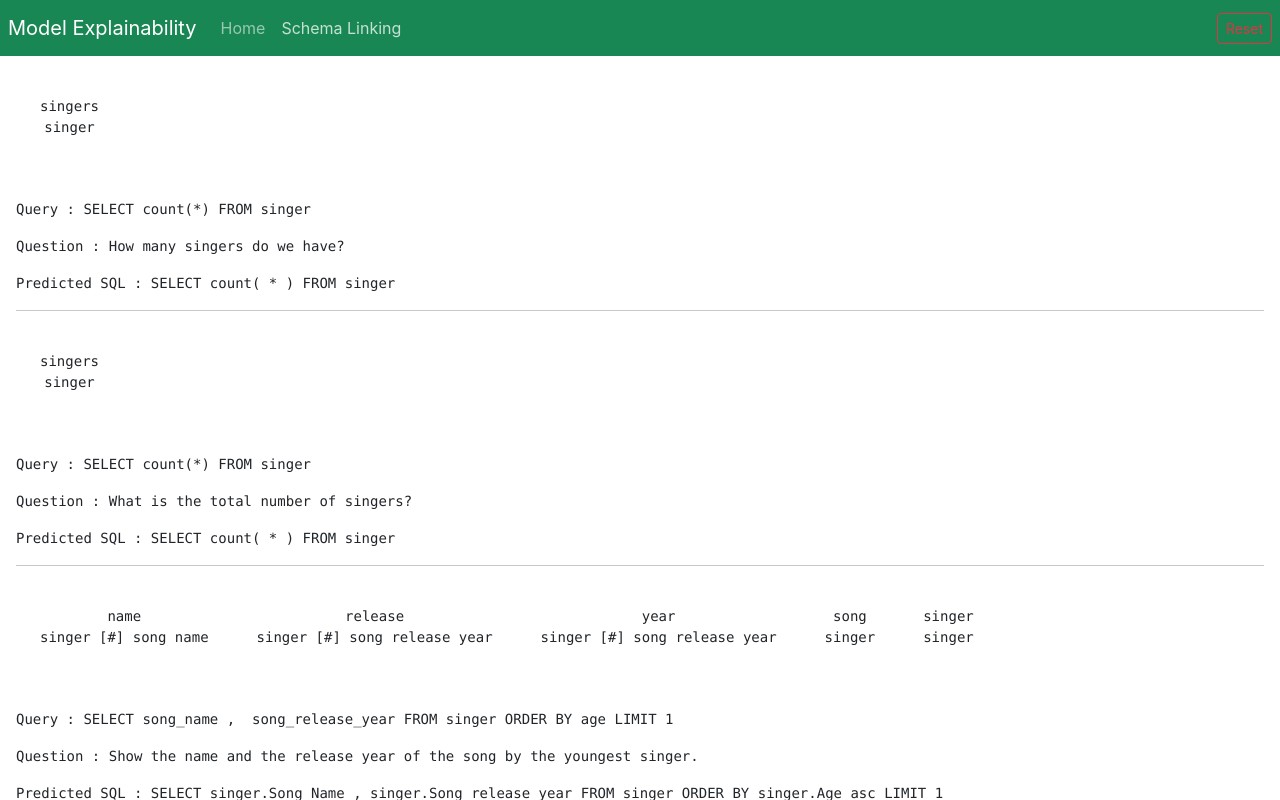
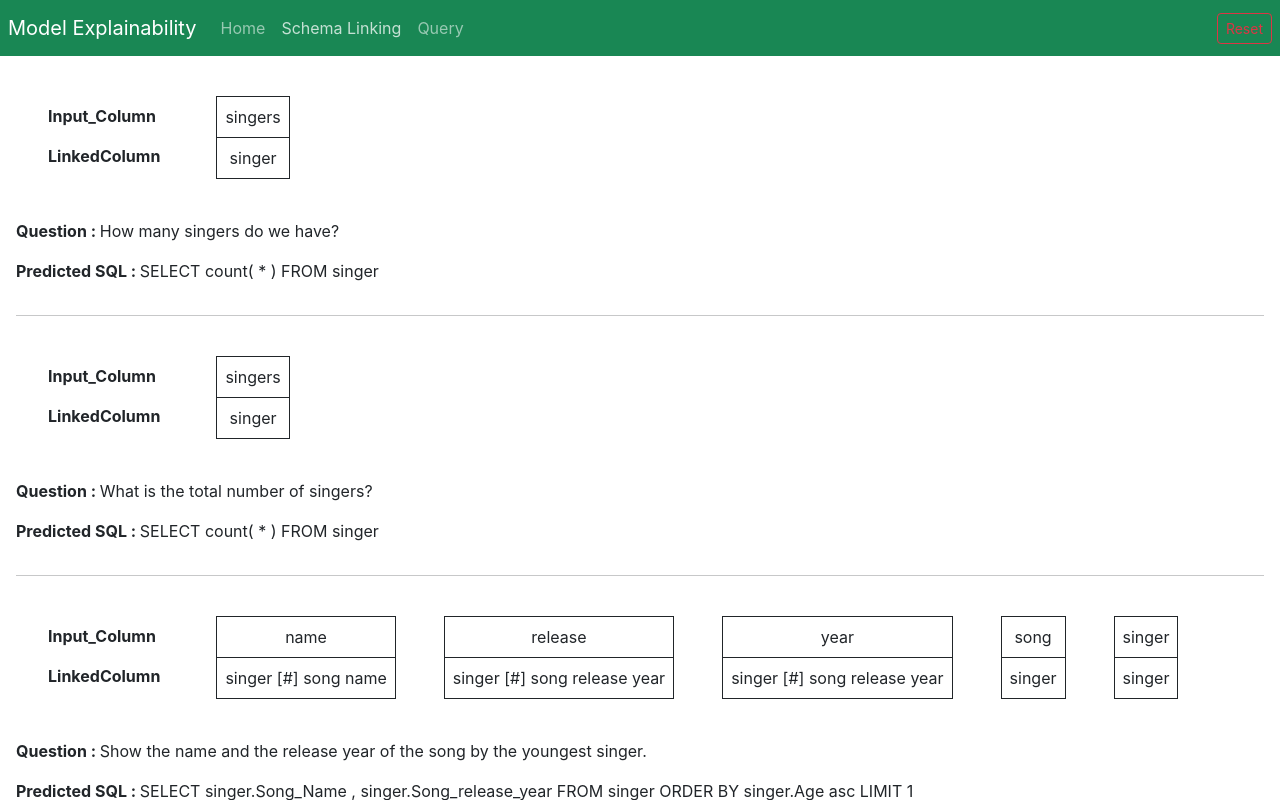
Before and after one commit to Thisisakr47/NL2SQL, a React (Create React App) app in the folder client/: page / in a window 1280 px wide. Both pictures are taken after a click on the button "Schema Linking". Shown: the top 800 px of the page. Built offline with nearby package versions, Linux system fonts and the light colour scheme.

Commit message:
added query-sql search

```diff
--- a/client/src/Components/Details.js
+++ b/client/src/Components/Details.js
@@ -9,21 +9,22 @@ function Details() {
 
     for (let index = 0; index < jsonParse.length; index++) {
       const col = [];
+      col.push(<div className='d-flex flex-column p-4'><div className='p-2'><b>Input_Column</b></div><div className='font-weight-bold p-2'><b>LinkedColumn</b></div></div>);
       for (let j = 0; j < jsonParse[index]['links'].length; j++) {
         if (jsonParse[index]['links'][j][2] != null) {
-          col.push(<div className='d-flex flex-column p-4'><div className='text-center'>{jsonParse[index]['links'][j][0]}</div><div className='text-center'>{jsonParse[index]['links'][j][2][1]}</div></div>);
+          col.push(<div className='d-flex flex-column p-4'><div className='border border-dark text-center p-2'>{jsonParse[index]['links'][j][0]}</div><div className='border border-dark text-center border-top-0 p-2'>{jsonParse[index]['links'][j][2][1]}</div></div>);
         }
       }
       row.push(<div className='d-flex mb-3'>{col}</div>)
-      row.push(<p><br></br>Query : {jsonParse[index]['query']}</p>);
-      row.push(<p>Question : {jsonParse[index]['question']}</p>);
-      row.push(<p>Predicted SQL : {jsonParse[index]['sql']}<br></br></p>);
+      row.push(<p><b>Question : </b>{jsonParse[index]['question']}</p>);
+      // row.push(<p>TrueValue SQL : {jsonParse[index]['query']}</p>);
+      row.push(<p><b>Predicted SQL : </b>{jsonParse[index]['sql']}</p>);
       row.push(<hr/>)
     }
 
   return (
     <div className='d-flex flex-column m-3'>
-      <pre>{row}</pre>
+      {row}
     </div>
   );
 }
--- a/client/src/Components/Form.js
+++ b/client/src/Components/Form.js
@@ -32,11 +32,6 @@ const Form = () => {
         <input className="form-control p-1" type="text" placeholder="SQL Query" aria-label="Search" onChange={enteredInputHandler}></input>
         <button className="btn btn-outline-success btn-sm m-2" type="submit">Search</button>
       </form>
-      {/* <form onSubmit={submitHandler}>
-        <input type="text" onChange={enteredInputHandler}></input>
-        <button>Search</button>
-      </form> */}
-      {/* <div>{resultAgainstQuery}</div> */}
       <tbody>
         {resultAgainstQuery.map((item) => (
           <tr key={item.id}>
--- a/client/src/Components/Home.js
+++ b/client/src/Components/Home.js
@@ -1,13 +1,13 @@
 import React, { useState } from 'react';
 import HomeContent from './HomeContent';
 import Details from './Details';
+import Query from './Query';
 
 function Home() {
     const [currentPage, setCurrentPage] = useState('/');
 
     const changePath = (page) => {
         setCurrentPage(page);
-        console.log(currentPage)
     };
 
     return (
@@ -22,11 +22,14 @@ function Home() {
                     <li className="nav-item active">
                         <button className="nav-link" onClick={() => changePath('/schema-link')}>Schema Linking</button>
                     </li>
+                    <li className="nav-item active">
+                        <button className="nav-link" onClick={() => changePath('/query')}>Query</button>
+                    </li>
                 </ul>
                 <button type="button" className="btn btn-outline-danger btn-sm" onClick={() =>  window.location.href = '/'}>Reset</button>
             </div>
         </nav>
-        {currentPage === '/schema-link' ? <Details/> : <HomeContent/>}
+        {currentPage === '/schema-link' ? <Details/> : ( currentPage === '/query' ? <Query/> : <HomeContent/>)}
     </div>
     );
 }
--- /dev/null
+++ b/client/src/Components/Query.js
@@ -0,0 +1,56 @@
+import React, {useState} from 'react';
+import jsonData from '../pred_explain.json';
+
+function Query() {
+
+    const [currentPage, setCurrentPage] = useState('No Input');
+    const [inputValue, setInputValue] = useState('');
+
+    let jsonString = JSON.stringify(jsonData, null, 2);
+    let jsonParse = JSON.parse(jsonString);
+
+    const changePage = (page) => {
+        setCurrentPage(page);
+    };
+
+    const submitHandler = (event) => {
+        let flag = 0;
+        for (let index = 0; index < jsonParse.length; index++) {
+            if(jsonParse[index]['question'] === event) {
+                changePage(jsonParse[index]['sql']);
+                console.log(event)
+                flag = 1;
+                break;
+            }
+        }
+        if(flag !== 1) {
+            changePage('NOT FOUND');
+        }
+    };
+
+    return (
+        <div className="d-flex flex-column p-5">
+            <div className="d-flex p-2">
+                <input
+                    className="form-control p-1"
+                    type="text"
+                    placeholder="Ask Question"
+                    aria-label="Search"
+                    value={inputValue}
+                    onChange={(e) => setInputValue(e.target.value)}
+                />
+                <button
+                    className="btn btn-outline-success btn-sm mx-3"
+                    type="submit"
+                    onClick={() => submitHandler(inputValue)}>
+                    Generate SQL
+                </button>
+            </div>
+            <div className='p-2 mt-3'>
+                <b>SQL Query : {currentPage}</b>
+            </div>
+        </div>
+    );
+}
+
+export default Query;
```
